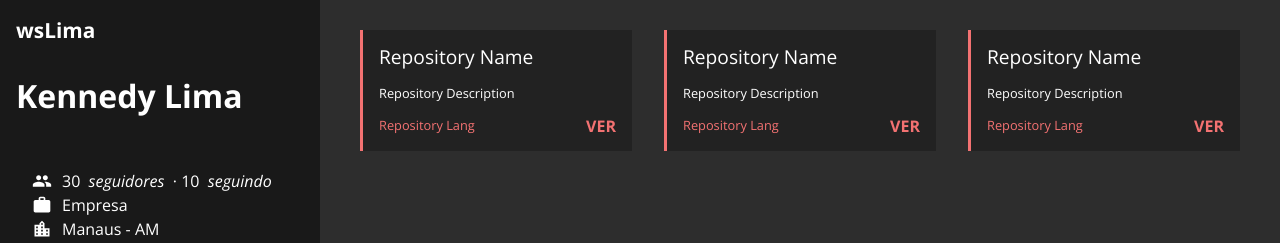
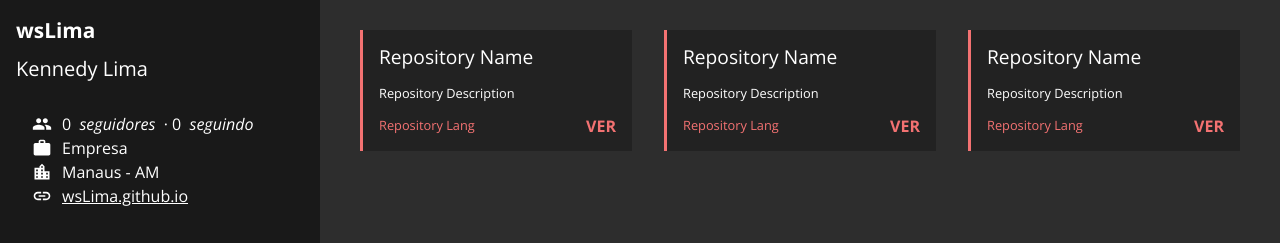
Before and after one commit to wsLima/api-github-react, a React (Create React App) app: page /repositories in a window 1280 px wide. Shown: the part 194-437 px from the top of the page. Built offline with nearby package versions, Linux system fonts and the light colour scheme.

Commit message:
mokando dados do perfil de usuario

```diff
--- a/src/pages/RepositoriesPage/Profile/index.js
+++ b/src/pages/RepositoriesPage/Profile/index.js
@@ -1,35 +1,56 @@
 import React from 'react';
+import PropTypes from 'prop-types';
 
 import { MdGroup, MdLocationCity, MdWork, MdLink } from 'react-icons/md';
 
 import { Container, Header, Avatar, Login, Name, Inner, Data } from './styles';
 
-const Profile = () => (
+const Profile = ({ user }) => (
   <Container>
     <Header>
-      <Avatar src="https://avatars.githubusercontent.com/u/54212652?v=4" />
-      <Login>wsLima</Login>
-      <Name>Kennedy Lima</Name>
+      <Avatar src={user.avatar_url} />
+      <Login>{user.login}</Login>
+      <Name>{user.name}</Name>
     </Header>
     <Inner>
       <Data>
         <MdGroup size={20} />
-        30 &nbsp; <i>seguidores</i> &nbsp; &middot; 10 &nbsp; <i>seguindo</i>
+        {user.following} &nbsp; <i>seguidores</i> &nbsp; &middot;{' '}
+        {user.followers} &nbsp; <i>seguindo</i>
       </Data>
+      {user.company && (
         <Data>
           <MdWork size={20} />
           Empresa
         </Data>
+      )}
+      {user.location && (
         <Data>
           <MdLocationCity size={20} />
-        Manaus - AM
+          {user.location}
         </Data>
+      )}
+      {user.blog && (
         <Data>
           <MdLink size={20} />
-        <a href="http://wsLima.github.io">wsLima.github.io</a>
+          <a href={`\\${user.blog}`}>{user.blog}</a>
         </Data>
+      )}
     </Inner>
   </Container>
 );
 
+Profile.propTypes = {
+  user: PropTypes.shape({
+    login: PropTypes.string.isRequired,
+    name: PropTypes.string.isRequired,
+    avatar_url: PropTypes.string.isRequired,
+    followers: PropTypes.number.isRequired,
+    following: PropTypes.number.isRequired,
+    company: PropTypes.string,
+    blog: PropTypes.string,
+    location: PropTypes.string,
+  }).isRequired,
+};
+
 export default Profile;
--- a/src/pages/RepositoriesPage/Profile/styles.js
+++ b/src/pages/RepositoriesPage/Profile/styles.js
@@ -33,13 +33,13 @@
   font-size: ${(props) => props.theme.fontSizes.title};
 `;
 
-export const Name = styled.h1`
-    font-size: ${(props) => props.theme.fontSizes.subtitle}
-    font-weight: normal;
+export const Name = styled.h3`
+  font-size: ${(props) => props.theme.fontSizes.subtitle};
+  font-weight: normal;
 
-    @media screen and (max-width: ${(props) => props.theme.breakpoints.md}) {
-        display: none;
-    }
+  @media screen and (max-width: ${(props) => props.theme.breakpoints.md}) {
+    display: none;
+  }
 `;
 
 export const Inner = styled.div`
--- a/src/pages/RepositoriesPage/index.js
+++ b/src/pages/RepositoriesPage/index.js
@@ -6,10 +6,22 @@
 
 import { Container, Sidebar, Main } from './styles';
 
-const RepositoriesPage = () => (
+const RepositoriesPage = () => {
+  const user = {
+    login: 'wsLima',
+    name: 'Kennedy Lima',
+    avatar_url: 'https://avatars.githubusercontent.com/u/54212652?v=4',
+    followers: 0,
+    following: 0,
+    company: 'wsLima Developers LTDA',
+    blog: 'wsLima.github.io',
+    location: 'Manaus - AM',
+  };
+
+  return (
     <Container>
       <Sidebar>
-      <Profile />
+        <Profile user={user} />
         <Filter />
       </Sidebar>
       <Main>
@@ -17,5 +29,6 @@
       </Main>
     </Container>
   );
+};
 
 export default RepositoriesPage;
```
Lines whose indentation alone changed are shown as unchanged.
